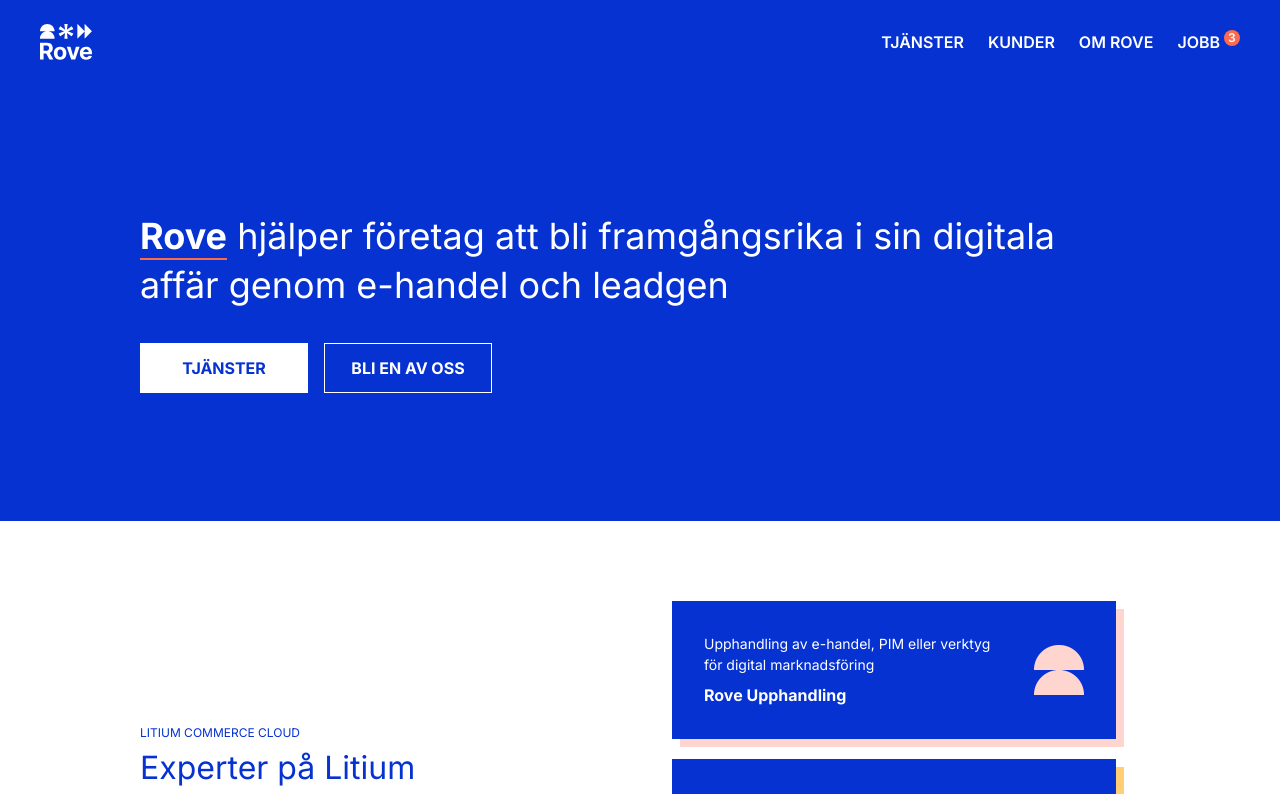
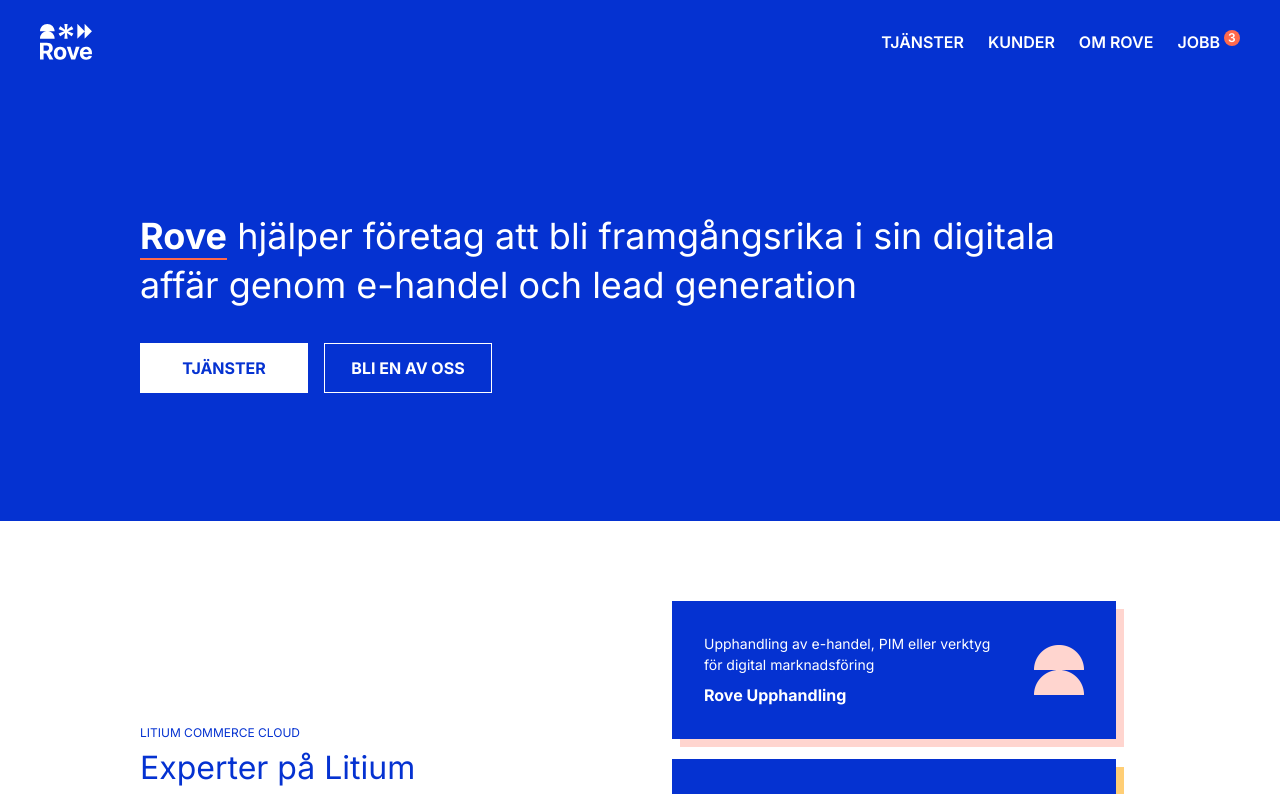
Before and after one commit to rove-commerce/Rove-web-react, a Next.js app: page / in a window 1280 px wide. Shown: the top 794 px of the page. Built offline with nearby package versions, Linux system fonts and the light colour scheme.

Commit message:
Leadgen -> lead generation

```diff
--- a/components/Jumbotron.tsx
+++ b/components/Jumbotron.tsx
@@ -7,7 +7,7 @@ export default function Jumbotron() {
 				<div className="inner-wrapper">
 					<h1 className="text-white text-32 tablet:text-36 max-w-5xl leading-snug">
 						<span className="font-bold border-b-2 border-red">Rove</span> hjälper företag att bli framgångsrika i sin digitala affär genom e-handel
-						och leadgen
+						och lead generation
 					</h1>
 					<div className="inline-flex mt-8 flex-col tablet:flex-row">
 						<Link href="/tjanster" className="btn-white inline-block">
```
